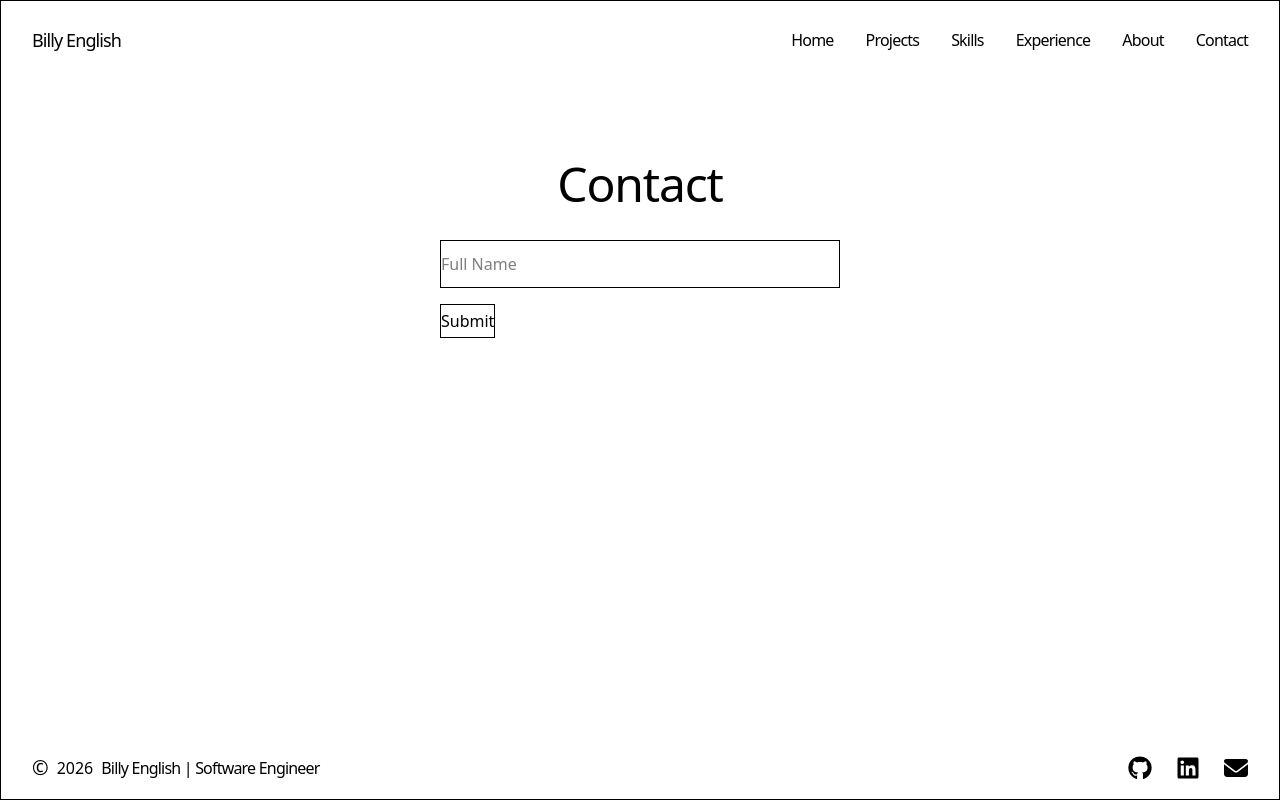
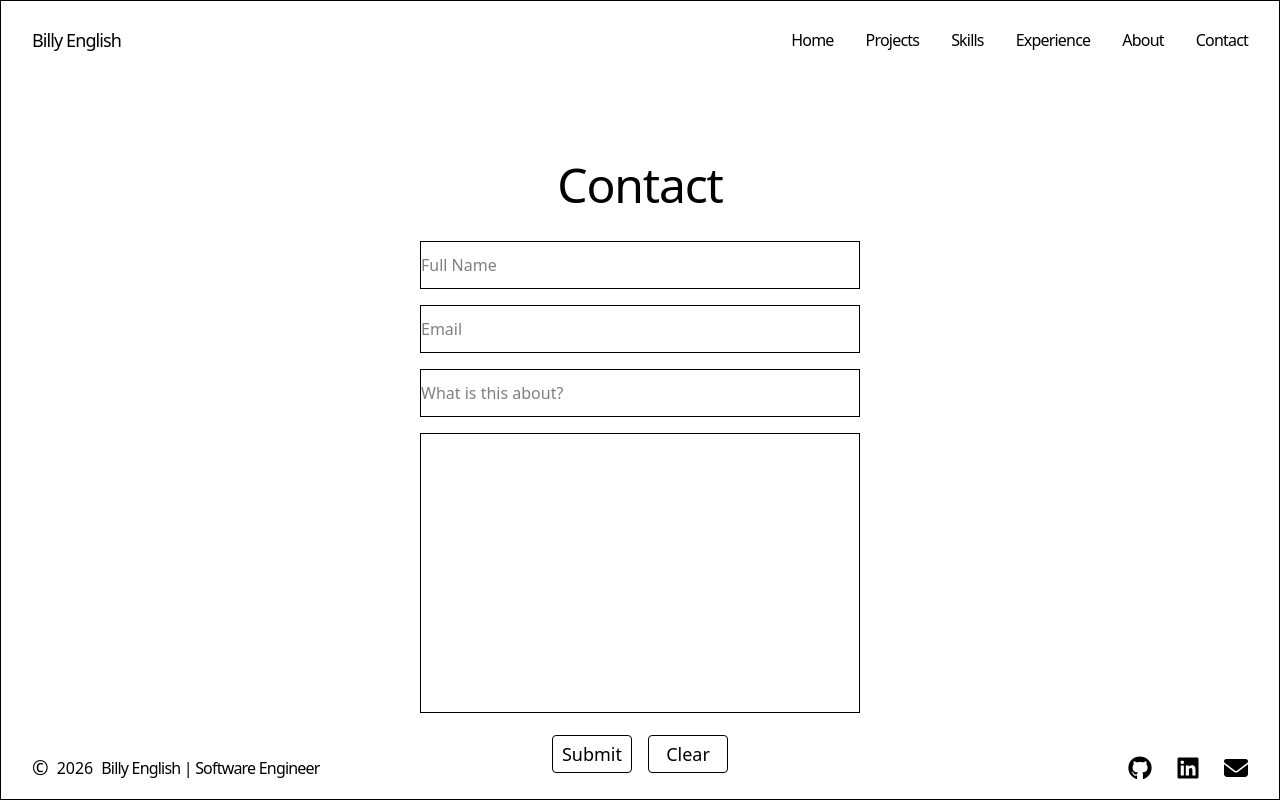
Before and after one commit to billyenglish/software_portfolio, a Next.js app: page /contact in a window 1280 px wide. Built offline with nearby package versions, Linux system fonts and the light colour scheme.

Commit message:
Created the contact form.

```diff
--- a/app/contact/page.tsx
+++ b/app/contact/page.tsx
@@ -16,7 +16,6 @@ export default function Contact() {
                     flex
                     flex-col
                     items-center
-                    justify-center
                     gap-8
                 "
             >
@@ -25,6 +24,7 @@ export default function Contact() {
                         text-5xl
                         font-extralight
                         tracking-tight
+                        mt-40
                     "
                 >
                     Contact
@@ -34,6 +34,7 @@ export default function Contact() {
                     className="
                         flex
                         flex-col
+                        items-center
                         gap-4
                         h-100
                         w-100
@@ -45,12 +46,57 @@ export default function Contact() {
                             className="
                                 border
                                 h-12
-                                w-100
+                                w-110
                             "
                             placeholder="Full Name"
+                            required
                         />
                     </div>
                     <div>
+                        <input
+                            type="email"
+                            className="
+                                border
+                                h-12
+                                w-110
+                            "
+                            placeholder="Email"
+                            required
+                        />
+                    </div>
+                    <div>
+                        <input
+                            type="text"
+                            className="
+                                border
+                                h-12
+                                w-110
+                            "
+                            placeholder="What is this about?"
+                            required
+                        />
+                    </div>
+                    <div>
+                        <textarea
+                            name="subject-textarea"
+                            id=""
+                            className="
+                                border
+                                h-70
+                                w-110
+                                resize-none
+                                overflow-y-auto
+                            "
+                            required
+                        >
+                        </textarea>
+                    </div>
+                    <div
+                        className="
+                            flex
+                            gap-4
+                        "
+                    >
                         <Button
                             buttonText="
                                 Submit
@@ -59,6 +105,24 @@ export default function Contact() {
                                 border
                                 pt-1
                                 pb-1
+                                w-20
+                                rounded-sm
+                                text-lg
+                                cursor-pointer
+                            "
+                        />
+                        <Button
+                            buttonText="
+                                Clear
+                            "
+                            className="
+                                border
+                                pt-1
+                                pb-1
+                                w-20
+                                rounded-sm
+                                text-lg
+                                cursor-pointer
                             "
                         />
                     </div>
```
